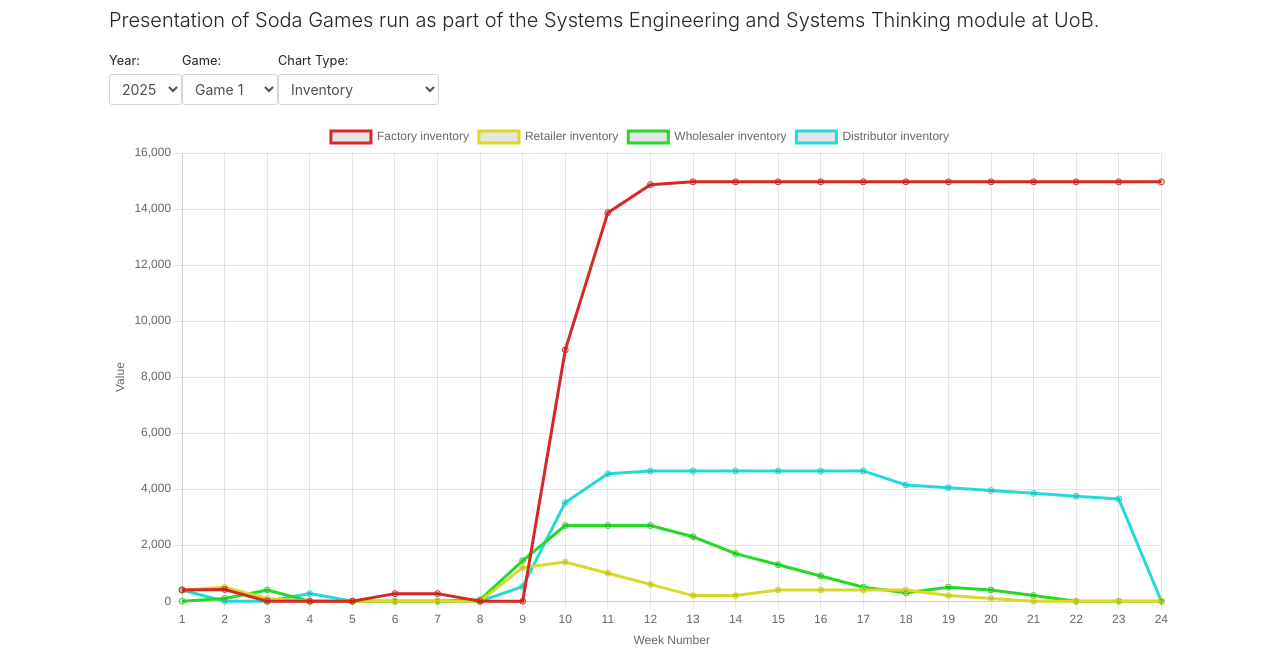
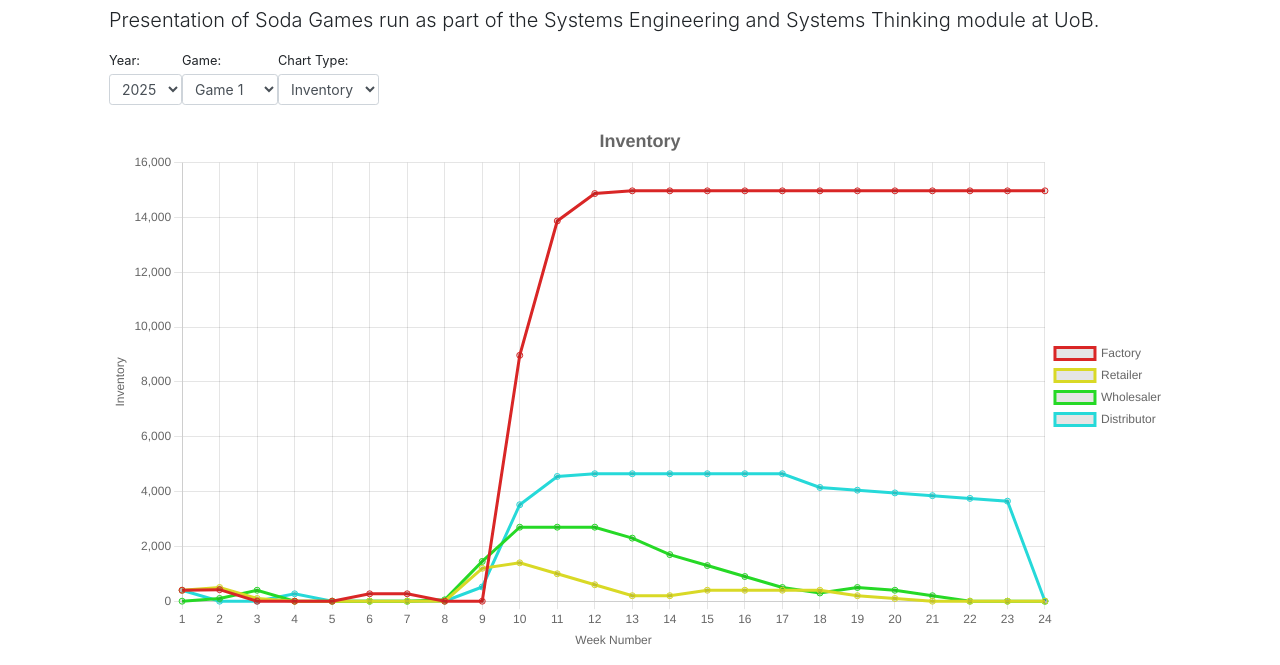
Before and after one commit to cxd309/sest-soda-game, a website: page docs/index.html in a window 1280 px wide. Shown: the part 99-764 px from the top of the page. Drawn offline with nearby package versions, Linux system fonts and the light colour scheme.

Commit message:
Split into two charts

```diff
--- a/docs/index.html
+++ b/docs/index.html
@@ -39,19 +39,18 @@
               <select id="chart-type" class="form-control form-control-sm">
                 <option value="inventory">Inventory</option>
                 <option value="orders">Orders</option>
-                <option value="supply_chain_cost">Supply Chain Cost</option>
                 <option value="surplus">Surplus</option>
               </select>
             </div>
           </div>
 
-          <div id="chart-area" class="mt-3">
-            <canvas id="myChart"></canvas>
+          <div id="role-chart-area" class="mt-3">
+            <canvas id="role-chart"></canvas>
+          </div>
+          <div id="scc-chart-area" class="mt-3">
+            <canvas id="scc-chart"></canvas>
           </div>
         </div>
-
-
-
       </div>
     </main>
 
--- a/docs/static/sest-soda-game.js
+++ b/docs/static/sest-soda-game.js
@@ -1,48 +1,82 @@
 "use strict";
 let game_data; // Variable to store the game data
-let myChart = null;
+let roleChart = null;
+let sccChart = null;
+// populate the dropdown values
 function populateDropdowns() {
-    const yearSelect = $("#year-select");
-    const gameSelect = $("#game-select");
+    const yearSelectors = [$("#year-select")];
+    const gameSelectors = [$("#game-select")];
     const years = [...new Set(Object.values(game_data)
             .flatMap((dataset) => dataset.map((entry) => entry.year)))].sort();
     const gameNumbers = [...new Set(Object.values(game_data)
             .flatMap((dataset) => dataset.map((entry) => entry.game_num)))].sort((a, b) => a - b);
-    yearSelect.empty();
+    yearSelectors.forEach((selector) => selector.empty());
+    gameSelectors.forEach((selector) => selector.empty());
     years.forEach(year => {
-        yearSelect.append(`<option value="${year}">${year}</option>`);
+        let contents = `<option value="${year}">${year}</option>`;
+        yearSelectors.forEach((selector) => selector.append(contents));
     });
-    gameSelect.empty();
     gameNumbers.forEach(gameNum => {
-        gameSelect.append(`<option value="${gameNum}">Game ${gameNum}</option>`);
+        let contents = `<option value="${gameNum}">Game ${gameNum}</option>`;
+        gameSelectors.forEach((selector) => selector.append(contents));
     });
     // Set default selections (first available options)
-    yearSelect.val(years[0]);
-    gameSelect.val(gameNumbers[0]);
+    yearSelectors.forEach((selector) => selector.val(years[0]));
+    gameSelectors.forEach((selector) => selector.val(gameNumbers[0]));
     // Trigger chart update with default selections
-    updateChart();
+    updateCharts();
 }
-// Function to load game data using jQuery
+// load game_data
 function loadGameData() {
     $.getJSON('./static/game-data.json')
         .done((data) => {
         game_data = data;
-        populateDropdowns(); // Populate dropdowns and plot default chart
+        populateDropdowns();
     })
         .fail((jqxhr, textStatus, error) => {
         console.error('Failed to load game data:', error);
     });
 }
-function updateChart() {
+function updateCharts() {
+    updateRoleChart();
+    updateSCCChart();
+}
+function updateRoleChart() {
     const selectedYear = $("#year-select").val();
     const selectedGame = $("#game-select").val();
     const selectedType = $("#chart-type").val();
     let datasets = [];
     let labels = [];
-    if (selectedType === "supply_chain_cost") {
-        // Disable game selection
-        $("#game-select").prop("disabled", true);
-        // Plot ALL games at once
+    // Get the correct dataset type
+    const dataKey = selectedType;
+    const selectedData = game_data[dataKey].filter((entry) => entry.year === selectedYear && entry.game_num === Number(selectedGame));
+    // Separate data by role
+    const roles = [...new Set(selectedData.map(entry => entry.role))];
+    roles.forEach((role, index) => {
+        const roleEntries = selectedData
+            .filter(entry => entry.role === role)
+            .sort((a, b) => a.week_num - b.week_num);
+        if (roleEntries.length > 0) {
+            if (labels.length === 0) {
+                labels = roleEntries.map(entry => entry.week_num);
+            }
+            datasets.push({
+                label: `${role}`,
+                data: roleEntries.map(entry => entry[selectedType]),
+                borderColor: `hsl(${(index * 60) % 360}, 70%, 50%)`,
+            });
+        }
+    });
+    const ctx = $("#role-chart");
+    if (roleChart) {
+        roleChart.destroy();
+    }
+    roleChart = createChart(labels, datasets, ctx, selectedType.charAt(0).toUpperCase() + selectedType.substring(1));
+}
+function updateSCCChart() {
+    const selectedYear = $("#year-select").val();
+    let datasets = [];
+    let labels = [];
     const allGames = [...new Set(game_data.supply_chain_cost.map(entry => entry.game_num))];
     allGames.forEach((gameNum, index) => {
         const gameEntries = game_data.supply_chain_cost
@@ -59,56 +93,44 @@ function updateChart() {
             });
         }
     });
+    const ctx = $("#scc-chart");
+    if (sccChart) {
+        sccChart.destroy();
     }
-    else {
-        // Enable game selection
-        $("#game-select").prop("disabled", false);
-        // Get the correct dataset type
-        const dataKey = selectedType;
-        const selectedData = game_data[dataKey].filter((entry) => entry.year === selectedYear && entry.game_num === Number(selectedGame));
-        // Separate data by role
-        const roles = [...new Set(selectedData.map(entry => entry.role))];
-        roles.forEach((role, index) => {
-            const roleEntries = selectedData
-                .filter(entry => entry.role === role)
-                .sort((a, b) => a.week_num - b.week_num);
-            if (roleEntries.length > 0) {
-                if (labels.length === 0) {
-                    labels = roleEntries.map(entry => entry.week_num);
+    sccChart = createChart(labels, datasets, ctx, "Supply Chain Cost");
 }
-                datasets.push({
-                    label: `${role} ${selectedType}`,
-                    data: roleEntries.map(entry => entry[selectedType]), // 🔥 FIXED HERE
-                    borderColor: `hsl(${(index * 60) % 360}, 70%, 50%)`,
-                });
-            }
-        });
-    }
-    createChart(labels, datasets);
-}
-function createChart(labels, datasets) {
-    const ctx = $("#myChart");
-    if (myChart) {
-        myChart.destroy(); // Destroy the old chart
-    }
-    myChart = new Chart(ctx, {
+function createChart(labels, datasets, ctx, title) {
+    const chartObj = new Chart(ctx, {
         type: "line",
         data: { labels, datasets },
         options: {
             responsive: true,
+            plugins: {
+                legend: {
+                    position: "right",
+                },
+                title: {
+                    display: true,
+                    text: title,
+                    font: {
+                        size: 18
+                    }
+                }
+            },
             scales: {
                 x: { title: { display: true, text: "Week Number" } },
-                y: { title: { display: true, text: "Value" } }
+                y: { title: { display: true, text: title } }
             }
         }
     });
+    return chartObj;
 }
 // Call the function after the page loads
 $(function () {
     loadGameData();
     $("#year-select, #game-select, #chart-type").on("change", function () {
-        const scrollPos = window.scrollY; // Store current scroll position
-        updateChart(); // Refresh the chart when the type changes
+        const scrollPos = window.scrollY;
+        updateCharts();
         window.scrollTo(0, scrollPos); // Restore scroll position after update
     });
 });
```
Also changed, not shown: docs/static/sest-soda-game.ts (+81 -55 lines). Lines whose indentation alone changed are shown as unchanged.
